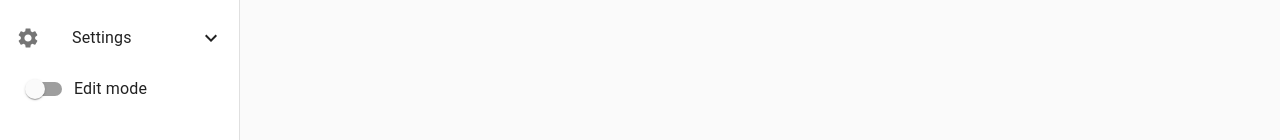
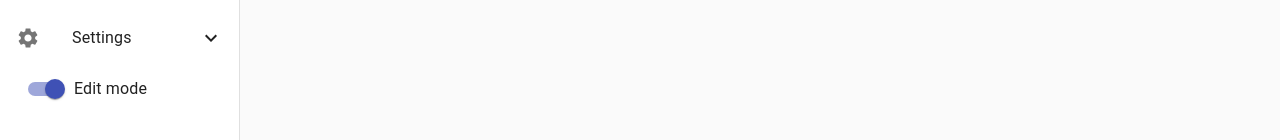
Before and after one commit to BlackHeart426/react-songlist, a React (Create React App) app: page / in a window 1280 px wide. Shown: the part 396-536 px from the top of the page. Built offline with nearby package versions, Linux system fonts and the light colour scheme.

Commit message:
current state edit mode

```diff
--- a/src/companents/Drawer/DrawerCustom.js
+++ b/src/companents/Drawer/DrawerCustom.js
@@ -71,7 +71,7 @@ export const DrawerCustom  = () => {
                 </List>
             </Collapse>
             <ListItem>
-                <ListItemIcon><Switch onChange={handlerEditMode} color="primary"/></ListItemIcon>
+                <ListItemIcon><Switch onChange={handlerEditMode} checked={statusEditMode} color="primary"/></ListItemIcon>
                 <ListItemText>Edit mode</ListItemText>
             </ListItem>
         </div>
```
